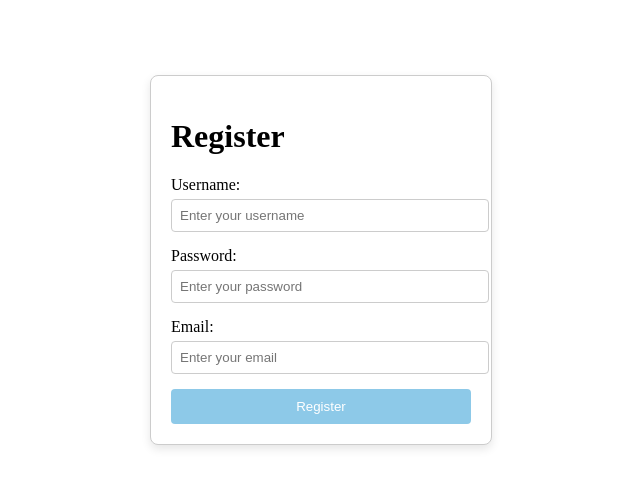
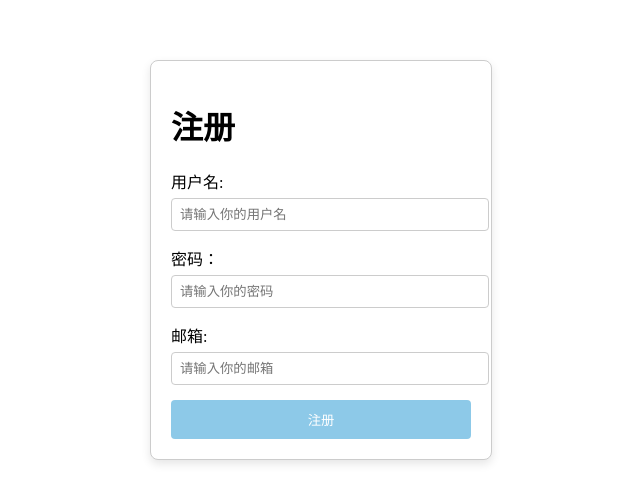
Before and after one commit to patient-fyd/MyWebsite, a Vue app in the folder blog-frontend/: page /register in a window 1280 px wide. Shown: the part 148-650 px from the top of the page, without its empty margins (327-967 px from the left). Built offline with nearby package versions, Linux system fonts and the light colour scheme; no server answers.

Commit message:
优化样式

```diff
--- a/blog-frontend/src/views/LoginPage.vue
+++ b/blog-frontend/src/views/LoginPage.vue
@@ -1,23 +1,23 @@
 <template>
   <div class="login-container">
-    <h1>Login</h1>
+    <h1>登录</h1>
     <form @submit.prevent="onSubmit">
       <div class="form-group">
-        <label for="username">Username:</label>
+        <label for="username">用户名:</label>
         <input
           v-model="form.username"
           type="text"
           id="username"
-          placeholder="Enter your username"
+          placeholder="请输入你的用户名"
         />
       </div>
       <div class="form-group">
-        <label for="password">Password:</label>
+        <label for="password">密码：</label>
         <input
           v-model="form.password"
           type="password"
           id="password"
-          placeholder="Enter your password"
+          placeholder="请输入你的密码"
         />
       </div>
       <button type="submit">Login</button>
--- a/blog-frontend/src/views/Register.vue
+++ b/blog-frontend/src/views/Register.vue
@@ -1,35 +1,35 @@
 <template>
   <div class="register-container">
-    <h1>Register</h1>
+    <h1>注册</h1>
     <form @submit.prevent="onSubmit">
       <div class="form-group">
-        <label for="username">Username:</label>
+        <label for="username">用户名:</label>
         <input
           v-model="form.username"
           type="text"
           id="username"
-          placeholder="Enter your username"
+          placeholder="请输入你的用户名"
         />
       </div>
       <div class="form-group">
-        <label for="password">Password:</label>
+        <label for="password">密码：</label>
         <input
           v-model="form.password"
           type="password"
           id="password"
-          placeholder="Enter your password"
+          placeholder="请输入你的密码"
         />
       </div>
       <div class="form-group">
-        <label for="email">Email:</label>
+        <label for="email">邮箱:</label>
         <input
           v-model="form.email"
           type="email"
           id="email"
-          placeholder="Enter your email"
+          placeholder="请输入你的邮箱"
         />
       </div>
-      <button type="submit">Register</button>
+      <button type="submit">注册</button>
     </form>
   </div>
 </template>
```
Also changed, not shown: 1 other file (tests, documents, lock files or other folders).
